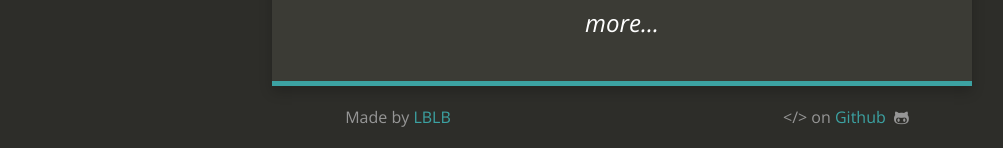
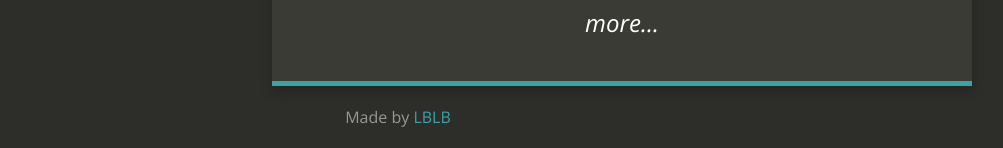
Before and after one commit to eski1337/lblb-it-ffd00, a Jekyll site: the page built from index.html, in a window 1280 px wide. Shown: the part 749-897 px from the top of the page, without its empty margins (18-1021 px from the left). Built offline with Jekyll 4.4.1, drawn with Linux system fonts in a browser that asks for light colours; nearby versions of some CDN libraries.

Commit message:
_config.yml: changed

```diff
--- a/_config.yml
+++ b/_config.yml
@@ -24,9 +24,6 @@
   Made by<a
   href="https://twitter.com/lukasdmo"> LBLB</a>
 footer_right: >-
-  &lt;/&gt; on <a
-  href="https://github.com/jacobtomlinson/carte-noire">Github</a> &nbsp;<i
-  class="fa fa-github-alt"></i>
 markdown: kramdown
 kramdown:
   input: GFM
```
